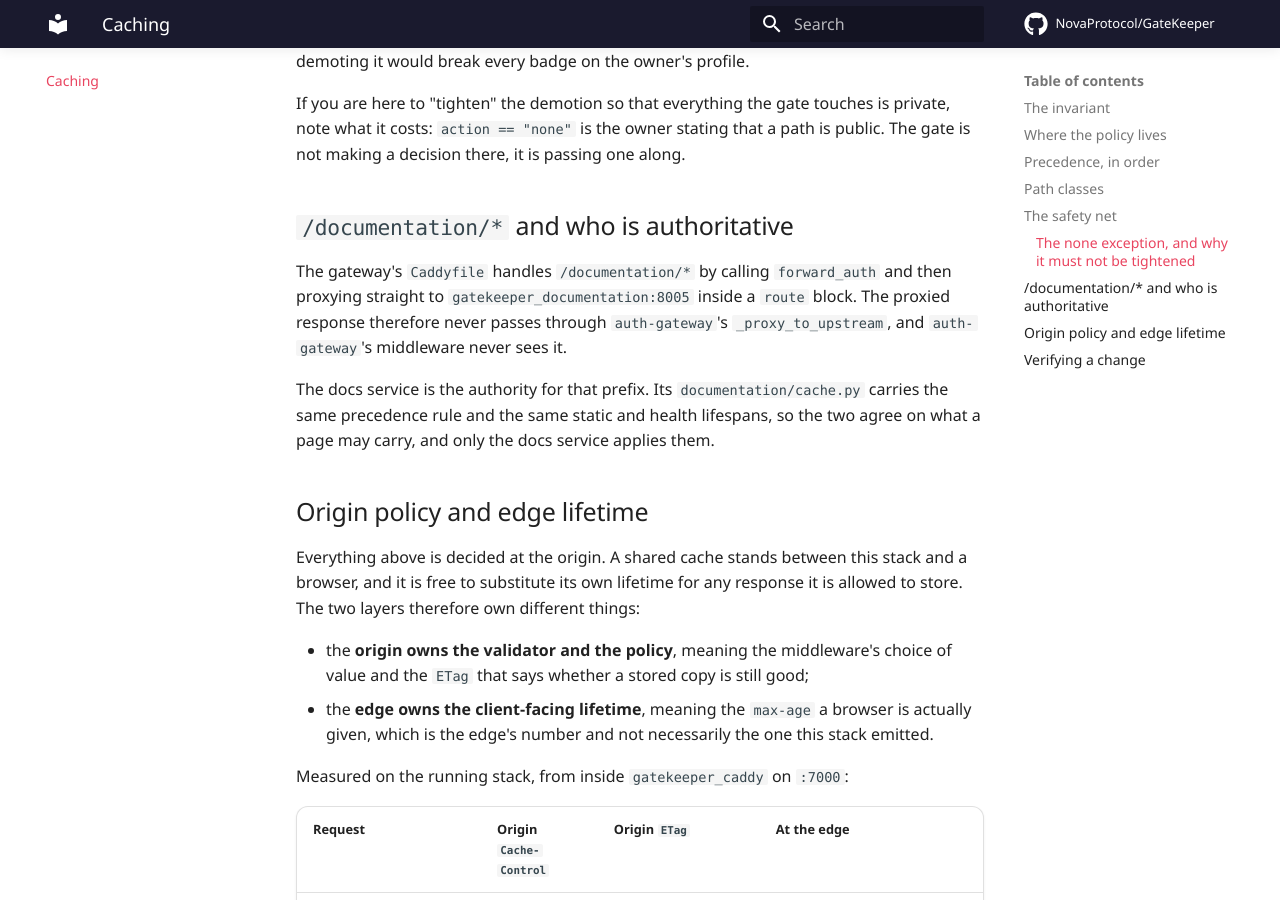
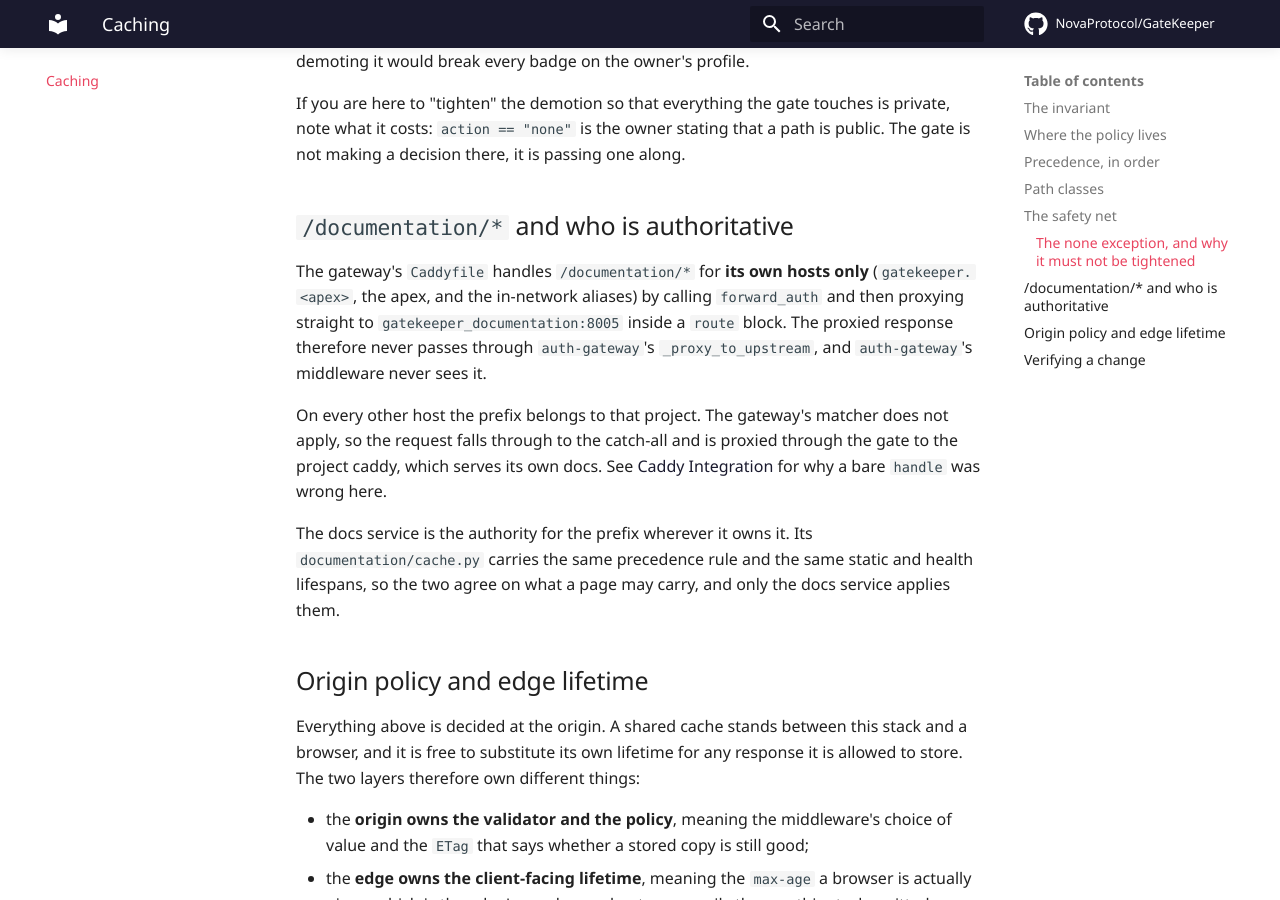
Before and after one commit to NovaProtocol/GateKeeper, an MkDocs documentation site: the page built from documentation/docs/caching.md, in a window 1280 px wide and 900 px high, scrolled down 3065 px. Built offline with MkDocs 1.6.1 and Material for MkDocs 9.7.7, drawn with Linux system fonts in a browser that asks for light colours; some web fonts are replaced; comment, search, counter and statistics services are not loaded.

Commit message:
docs(caching): scope the docs path claim to the hosts the gateway owns
Both pages said `/documentation/*` bypasses `auth-gateway` and that the docs
service is the authority for the prefix, full stop. That was written before the
ingress handler was host-scoped, and it now describes only part of the routing.
On `gatekeeper.<apex>`, the apex and the in-network aliases the prefix is this
service's and the docs copy is authoritative. On every other host the matcher
does not apply, the request falls through to the catch-all, and the project
caddy serves its own docs.

State both cases so the page matches what the ingress actually does.

```diff
--- a/documentation/docs/caching.md
+++ b/documentation/docs/caching.md
@@ -115,14 +115,21 @@ is public. The gate is not making a decision there, it is passing one along.
 
 ## `/documentation/*` and who is authoritative
 
-The gateway's `Caddyfile` handles `/documentation/*` by calling `forward_auth`
-and then proxying straight to `gatekeeper_documentation:8005` inside a `route`
-block. The proxied response therefore never passes through `auth-gateway`'s
+The gateway's `Caddyfile` handles `/documentation/*` for **its own hosts only**
+(`gatekeeper.<apex>`, the apex, and the in-network aliases) by calling `forward_auth`
+and then proxying straight to `gatekeeper_documentation:8005` inside a `route` block.
+The proxied response therefore never passes through `auth-gateway`'s
 `_proxy_to_upstream`, and `auth-gateway`'s middleware never sees it.
 
-The docs service is the authority for that prefix. Its `documentation/cache.py`
-carries the same precedence rule and the same static and health lifespans, so the
-two agree on what a page may carry, and only the docs service applies them.
+On every other host the prefix belongs to that project. The gateway's matcher does
+not apply, so the request falls through to the catch-all and is proxied through the
+gate to the project caddy, which serves its own docs. See
+[Caddy Integration](caddy-integration.md) for why a bare `handle` was wrong here.
+
+The docs service is the authority for the prefix wherever it owns it. Its
+`documentation/cache.py` carries the same precedence rule and the same static and
+health lifespans, so the two agree on what a page may carry, and only the docs
+service applies them.
 
 ## Origin policy and edge lifetime
 
```
Also changed, not shown: documentation/docs/architecture.md (+6 -3 lines).
